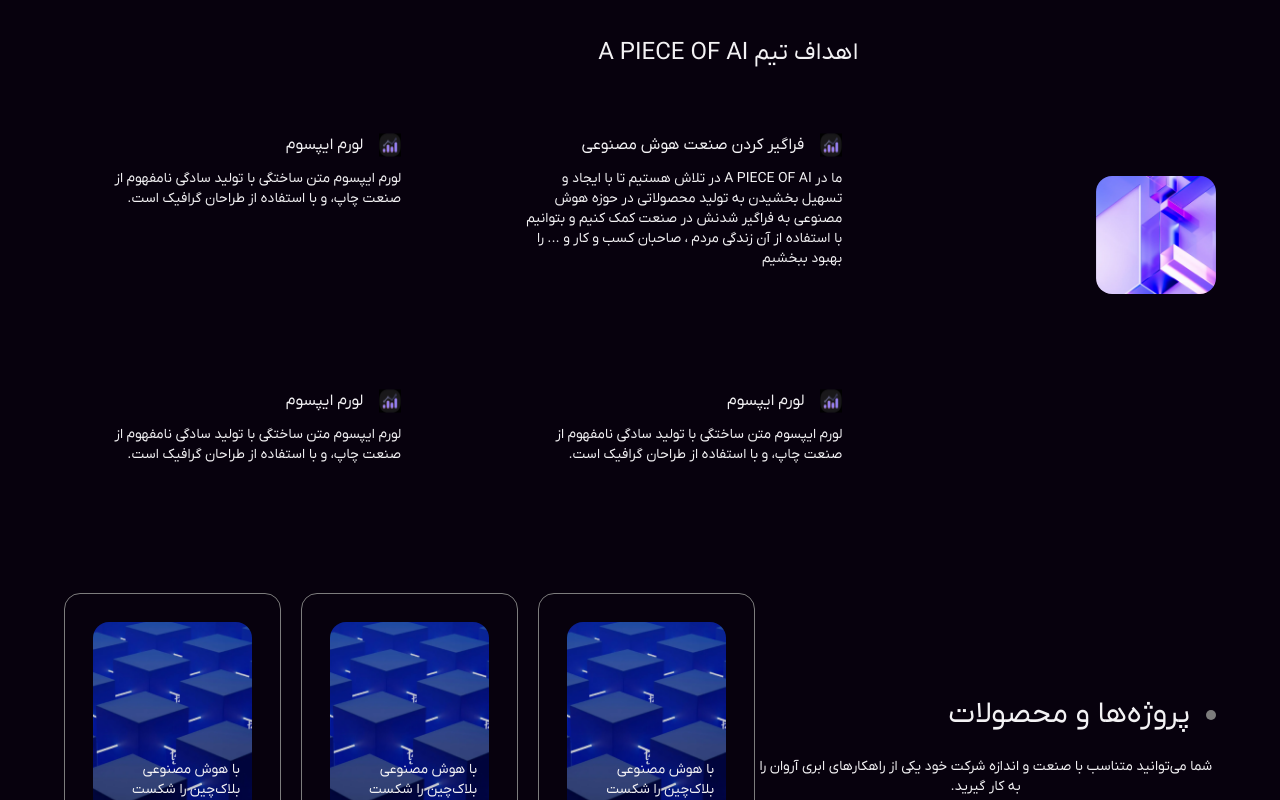
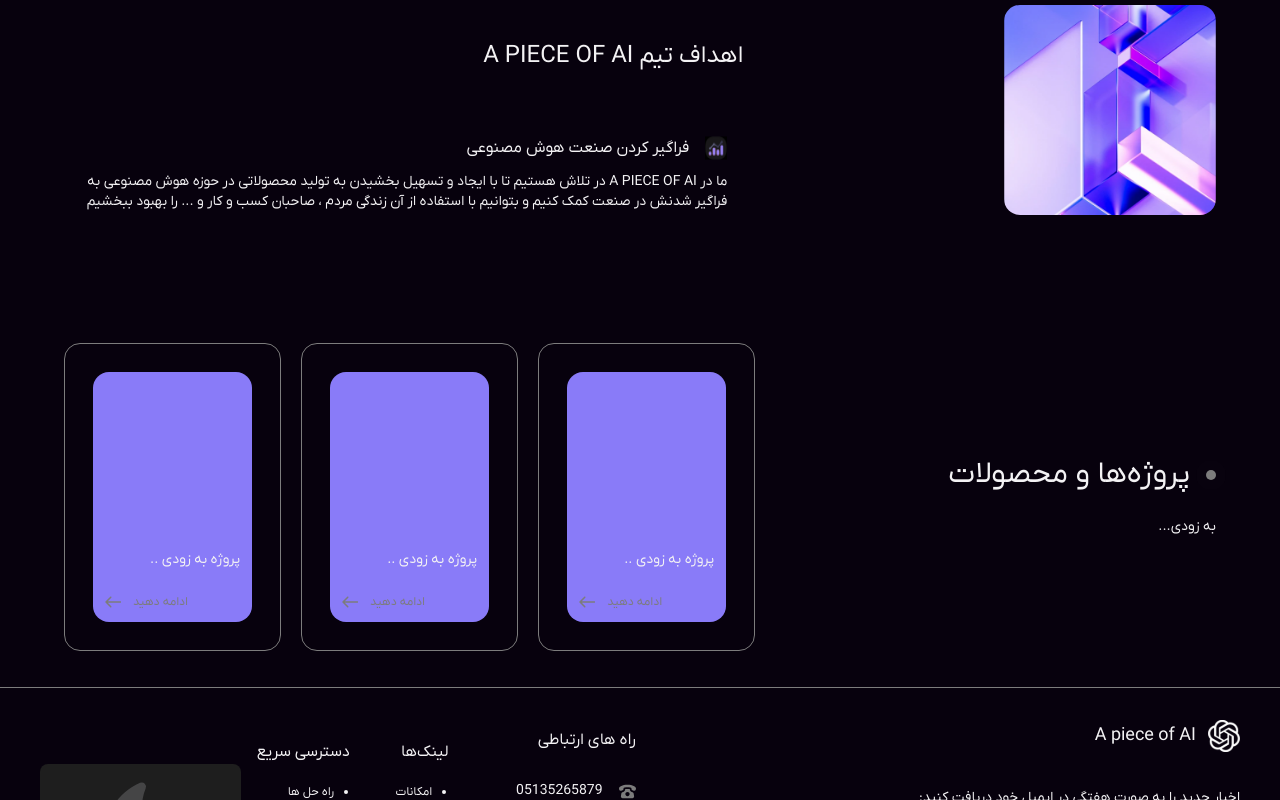
Before and after one commit to Emarnghni/A-piece-of-AI, a Next.js app: page / in a window 1280 px wide. Shown: the part 1280-2080 px from the top of the page. Built offline with nearby package versions, Linux system fonts and the light colour scheme.

Commit message:
removed the project photo and changed it to a solid color

```diff
--- a/src/app/globals.css
+++ b/src/app/globals.css
@@ -59,7 +59,8 @@
     linear-gradient(to bottom,
       rgba(188, 78, 156, 0) 20%,
       rgba(188, 78, 156, 0) 100%),
-    no-repeat center/cover url("./../../public/Images/blockchain banner.png");
+    no-repeat center/cover #897BF8;
+  /*url("./../../public/Images/blockchain banner.png")*/
 }
 
 .banner:hover {
@@ -67,7 +68,7 @@
     linear-gradient(to bottom,
       rgba(188, 78, 156, 0) 20%,
       rgba(0, 0, 0, 0.712) 80%),
-    no-repeat center/cover url("./../../public/Images/blockchain banner.png");
+    no-repeat center/cover #897BF8;
 }
 
 .banner:hover .grid {
--- a/src/app/page.tsx
+++ b/src/app/page.tsx
@@ -33,56 +33,23 @@
 import x from "/public/SVG/X.svg";
 
 export default function Home() {
-  const features = [
-    {
-      id: Math.random(),
-      src: pruductLogo,
-      title: " فراگیر کردن صنعت هوش مصنوعی",
-      description:
-        "ما در A PIECE OF AI در تلاش هستیم تا با ایجاد و تسهیل بخشیدن به تولید محصولاتی در حوزه هوش مصنوعی به فراگیر شدنش در صنعت کمک کنیم و بتوانیم با استفاده از آن زندگی مردم ، صاحبان کسب و کار و ... را بهبود ببخشیم",
-    },
-    {
-      id: Math.random(),
-      src: pruductLogo,
-      title: "لورم ایپسوم",
-      description:
-        "لورم ایپسوم متن ساختگی با تولید سادگی نامفهوم از صنعت چاپ، و با استفاده از طراحان گرافیک است.",
-    },
-    {
-      id: Math.random(),
-      src: pruductLogo,
-      title: "لورم ایپسوم",
-      description:
-        "لورم ایپسوم متن ساختگی با تولید سادگی نامفهوم از صنعت چاپ، و با استفاده از طراحان گرافیک است.",
-    },
-    {
-      id: Math.random(),
-      src: pruductLogo,
-      title: "لورم ایپسوم",
-      description:
-        "لورم ایپسوم متن ساختگی با تولید سادگی نامفهوم از صنعت چاپ، و با استفاده از طراحان گرافیک است.",
-    },
-  ];
   const project = [
     {
       id: 1,
-      title: "با هوش مصنوعی بلاک‌چین را شکست دهید",
-      description:
-        "لورم ایپسوم متن ساختگی با تولید سادگی نامفهوم از صنعت چاپ، و با استفاده از طراحان گرافیک است، چاپگرها و متون بلکه روزنامه و مجله در ستون و سطرآنچنان که لازم است.",
+      title: "پروژه به زودی .. ",
+      description: "به زودی",
       href: "#",
     },
     {
       id: 2,
-      title: "با هوش مصنوعی بلاک‌چین را شکست دهید",
-      description:
-        "لورم ایپسوم متن ساختگی با تولید سادگی نامفهوم از صنعت چاپ، و با استفاده از طراحان گرافیک است، چاپگرها و متون بلکه روزنامه و مجله در ستون و سطرآنچنان که لازم است.",
+      title: "پروژه به زودی .. ",
+      description: "به زودی",
       href: "#",
     },
     {
       id: 3,
-      title: "با هوش مصنوعی بلاک‌چین را شکست دهید",
-      description:
-        "لورم ایپسوم متن ساختگی با تولید سادگی نامفهوم از صنعت چاپ، و با استفاده از طراحان گرافیک است، چاپگرها و متون بلکه روزنامه و مجله در ستون و سطرآنچنان که لازم است.",
+      title: "پروژه به زودی .. ",
+      description: "به زودی",
       href: "#",
     },
   ];
@@ -146,15 +113,12 @@
             <h3 className="mt-8 text-base text-black dark:text-white lg:text-2xl">
               اهداف تیم A PIECE OF AI
             </h3>
-            <div className="space-y-8 px-4  md:grid md:grid-cols-2 md:gap-x-20 md:gap-y-8 md:space-y-0 lg:gap-[120px]">
-              {features.map((item) => (
-                <Features
-                  src={item.src}
-                  key={item.id}
-                  title={item.title}
-                  description={item.description}
-                />
-              ))}
+            <div className="px-4 md:flex md:items-center">
+              <Features
+                src={pruductLogo}
+                title=" فراگیر کردن صنعت هوش مصنوعی"
+                description="ما در A PIECE OF AI در تلاش هستیم تا با ایجاد و تسهیل بخشیدن به تولید محصولاتی در حوزه هوش مصنوعی به فراگیر شدنش در صنعت کمک کنیم و بتوانیم با استفاده از آن زندگی مردم ، صاحبان کسب و کار و ... را بهبود ببخشیم"
+              />
             </div>
           </div>
         </div>
@@ -168,8 +132,7 @@
                 </h2>
               </div>
               <p className="text-center text-xs font-normal text-black dark:text-white md:text-sm">
-                شما می‌توانید متناسب با صنعت و اندازه شرکت خود یکی از راهکارهای
-                ابری آروان را به کار گیرید.
+                به زودی...
               </p>
             </div>
             <div className="mt-5 flex flex-col gap-y-4 md:grid md:grid-cols-2 md:gap-x-4 lg:mt-0 lg:flex lg:w-3/5 lg:flex-row lg:gap-x-5">
```
